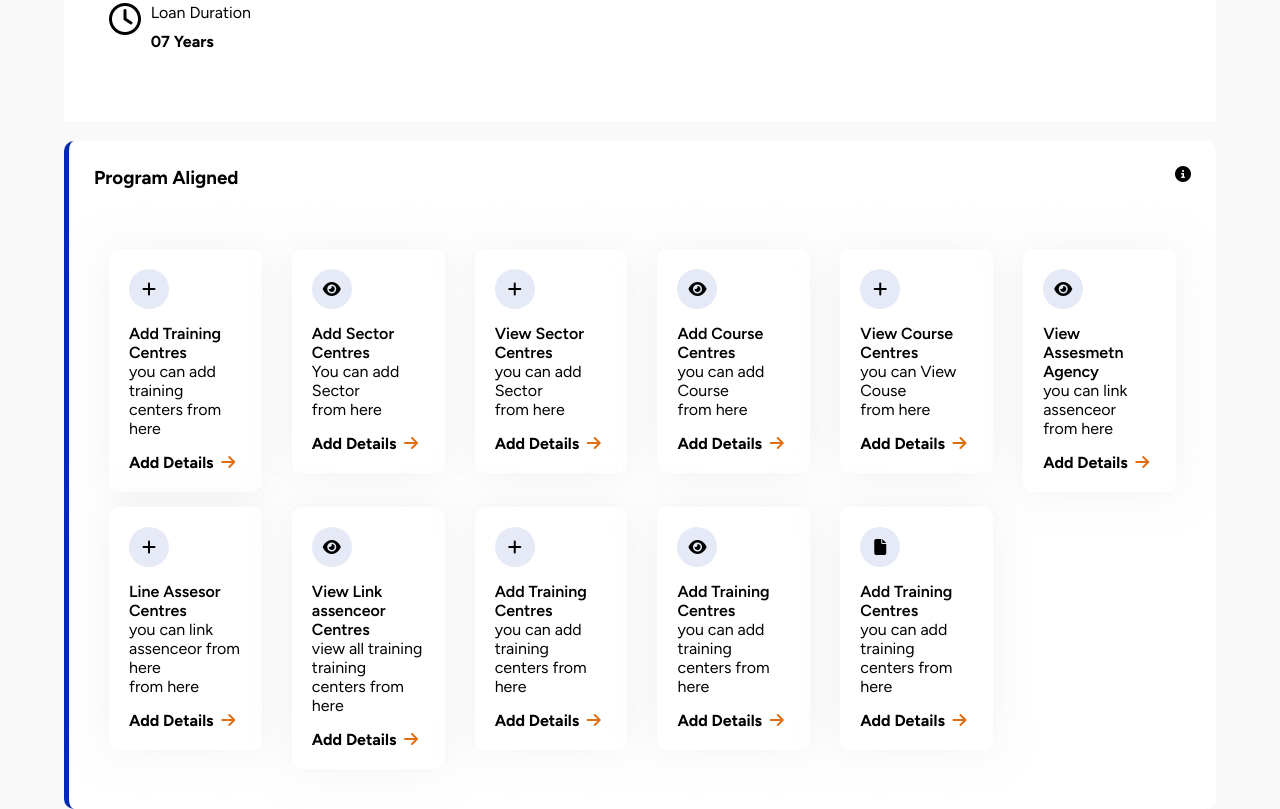
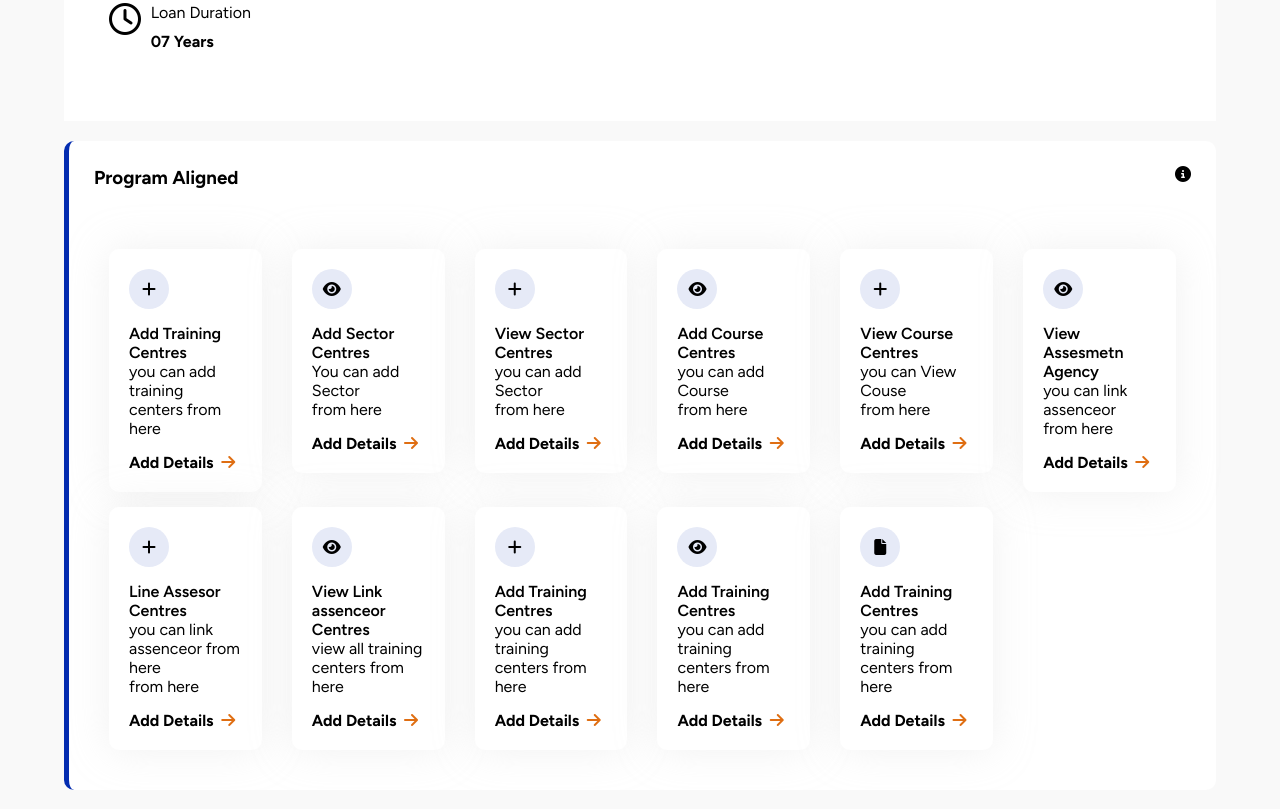
Before and after one commit to Jagdishpande/Assignment-one, a plain HTML site: page index.html in a window 1280 px wide. Shown: the part 545-1354 px from the top of the page. Drawn offline with Linux system fonts and the light colour scheme.

Commit message:
some changes

```diff
--- a/assets/css/style.css
+++ b/assets/css/style.css
@@ -227,7 +227,14 @@ span p{
 .fontweight{
 	font-weight: 600;
 }
+.mtb{
+	cursor: pointer;
+}
+.mtb:hover{
+	transform: translatex(15px);
+}
 
+/*  mediaqueries */
 
 @media all and (max-width:600px){
 
@@ -266,8 +273,6 @@ span p{
 		border-radius: 10px;
 		border-left: 0;
 
-
-
 }
 .col-2 {
 	width: calc(100% * 6 /12)!important;
--- a/index.html
+++ b/index.html
@@ -298,7 +298,7 @@
 					</div>
 					<p class="fontweight">View Link assenceor</p>
 					<p class="fontweight">Centres</p>
-					<p>view all training training</p>
+					<p>view all training </p>
 					<p >centers from here</p>
 					<h4 class="mtb">Add Details &nbsp;<i class="fa-solid fa-arrow-right" style="color: var(--p-1);"></i></h4>
 				</div>
```
